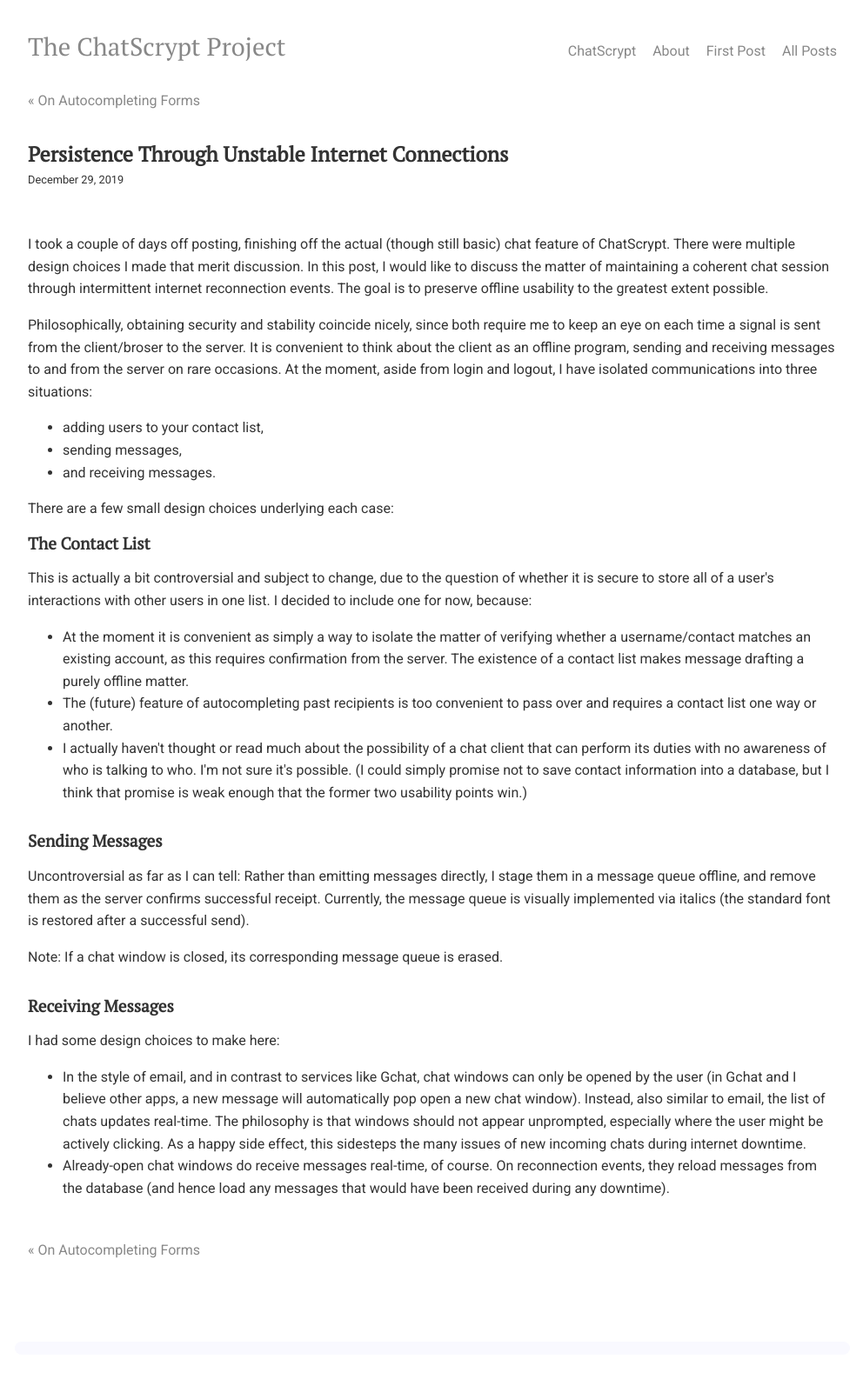
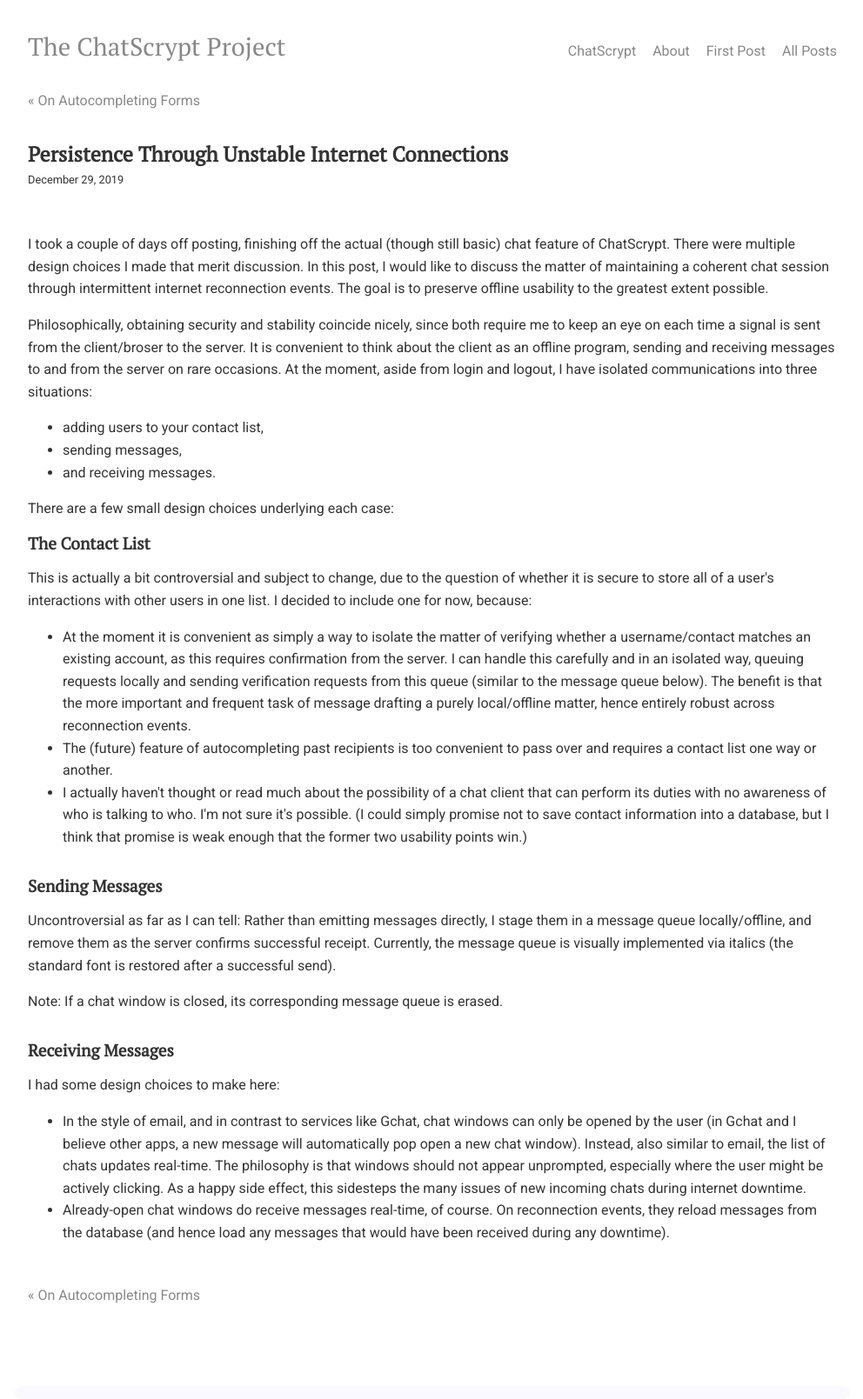
Before and after one commit to chatscrypt/chatscrypt.github.io, a Jekyll site: the page built from _posts/2019-12-29-persistence-through-unstable-internet-connections.html, in a window 1280 px wide. Shown: the whole page at 87% size, without its empty margins (143-1135 px from the left). Built offline with Jekyll 4.4.1, drawn with Linux system fonts in a browser that asks for light colours; comment, search, counter and statistics services are not loaded; before the commit the page ends 1558 px from its top, so only the background shows below that.

Commit message:
Update 2019-12-29-persistence-through-unstable-internet-connections.html

```diff
--- a/_posts/2019-12-29-persistence-through-unstable-internet-connections.html
+++ b/_posts/2019-12-29-persistence-through-unstable-internet-connections.html
@@ -22,7 +22,7 @@ There are a few small design choices underlying each case:
 This is actually a bit controversial and subject to change, due to the question of whether it is secure to store all of a user's interactions with other users in one list. I decided to include one for now, because:
 
 <ul>
-<li> At the moment it is convenient as simply a way to isolate the matter of verifying whether a username/contact matches an existing account, as this requires confirmation from the server. The existence of a contact list makes message drafting a purely offline matter.
+<li> At the moment it is convenient as simply a way to isolate the matter of verifying whether a username/contact matches an existing account, as this requires confirmation from the server. I can handle this carefully and in an isolated way, queuing requests locally and sending verification requests from this queue (similar to the message queue below). The benefit is that the more important and frequent task of message drafting a purely local/offline matter, hence entirely robust across reconnection events.
 
 <li> The (future) feature of autocompleting past recipients is too convenient to pass over and requires a contact list one way or another.
 
@@ -32,7 +32,7 @@ This is actually a bit controversial and subject to change, due to the question
 
   <h2>Sending Messages</h2>
 
-Uncontroversial as far as I can tell: Rather than emitting messages directly, I stage them in a message queue offline, and remove them as the server confirms successful receipt. Currently, the message queue is visually implemented via italics (the standard font is restored after a successful send).
+Uncontroversial as far as I can tell: Rather than emitting messages directly, I stage them in a message queue locally/offline, and remove them as the server confirms successful receipt. Currently, the message queue is visually implemented via italics (the standard font is restored after a successful send).
 
 <p>Note: If a chat window is closed, its corresponding message queue is erased.
 
```
